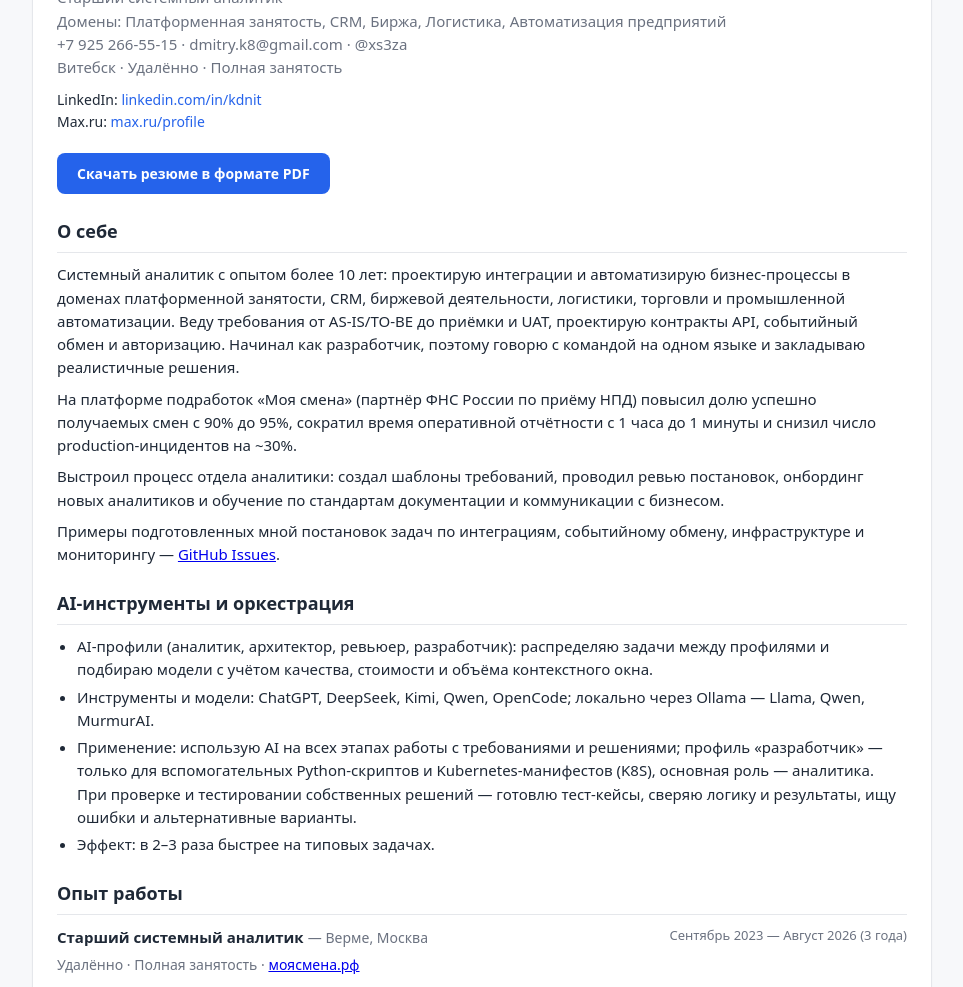
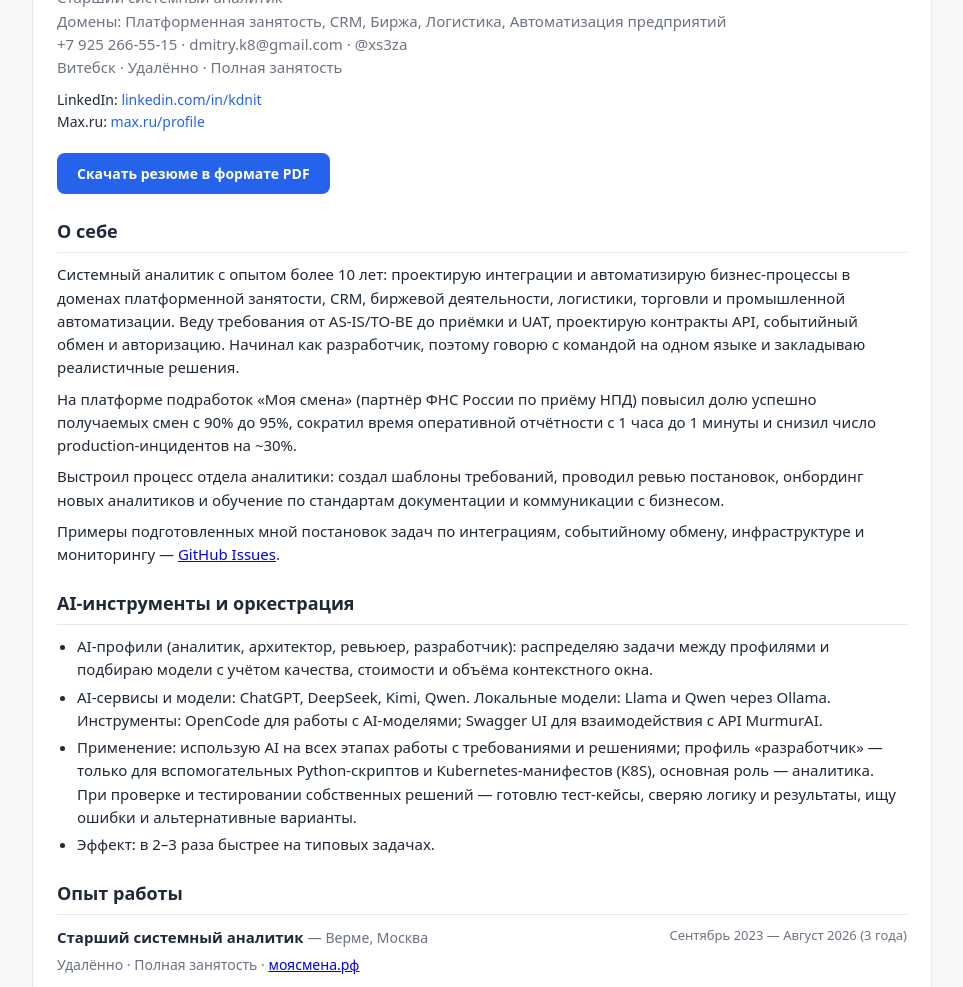
Before and after one commit to xs1za/cv, a plain HTML site: page index.html in a window 1280 px wide. Shown: the part 113-1100 px from the top of the page, without its empty margins (158-1121 px from the left). Drawn offline with Linux system fonts and the light colour scheme.

Commit message:
update CV

```diff
--- a/index.html
+++ b/index.html
@@ -234,7 +234,7 @@
             <h2>AI-инструменты и оркестрация</h2>
             <ul>
                 <li>AI-профили (аналитик, архитектор, ревьюер, разработчик): распределяю задачи между профилями и подбираю модели с учётом качества, стоимости и объёма контекстного окна.</li>
-                <li>Инструменты и модели: ChatGPT, DeepSeek, Kimi, Qwen, OpenCode; локально через Ollama — Llama, Qwen, MurmurAI.</li>
+                <li>AI-сервисы и модели: ChatGPT, DeepSeek, Kimi, Qwen. Локальные модели: Llama и Qwen через Ollama. Инструменты: OpenCode для работы с AI-моделями; Swagger UI для взаимодействия с API MurmurAI.</li>
                 <li>Применение: использую AI на всех этапах работы с требованиями и решениями; профиль «разработчик» — только для вспомогательных Python-скриптов и Kubernetes-манифестов (K8S), основная роль — аналитика. При проверке и тестировании собственных решений — готовлю тест-кейсы, сверяю логику и результаты, ищу ошибки и альтернативные варианты.</li>
                 <li>Эффект: в 2–3 раза быстрее на типовых задачах.</li>
             </ul>
```
